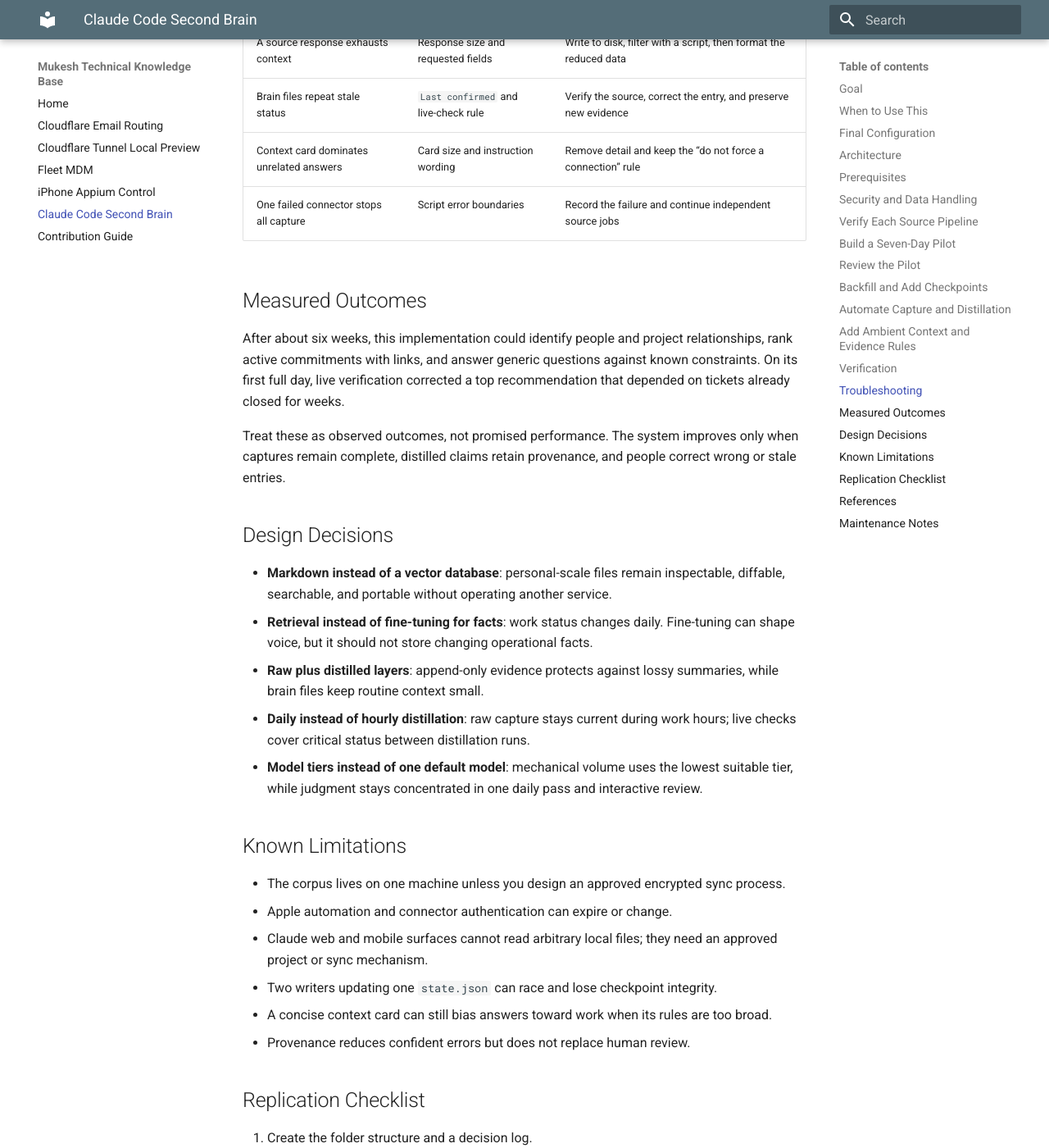
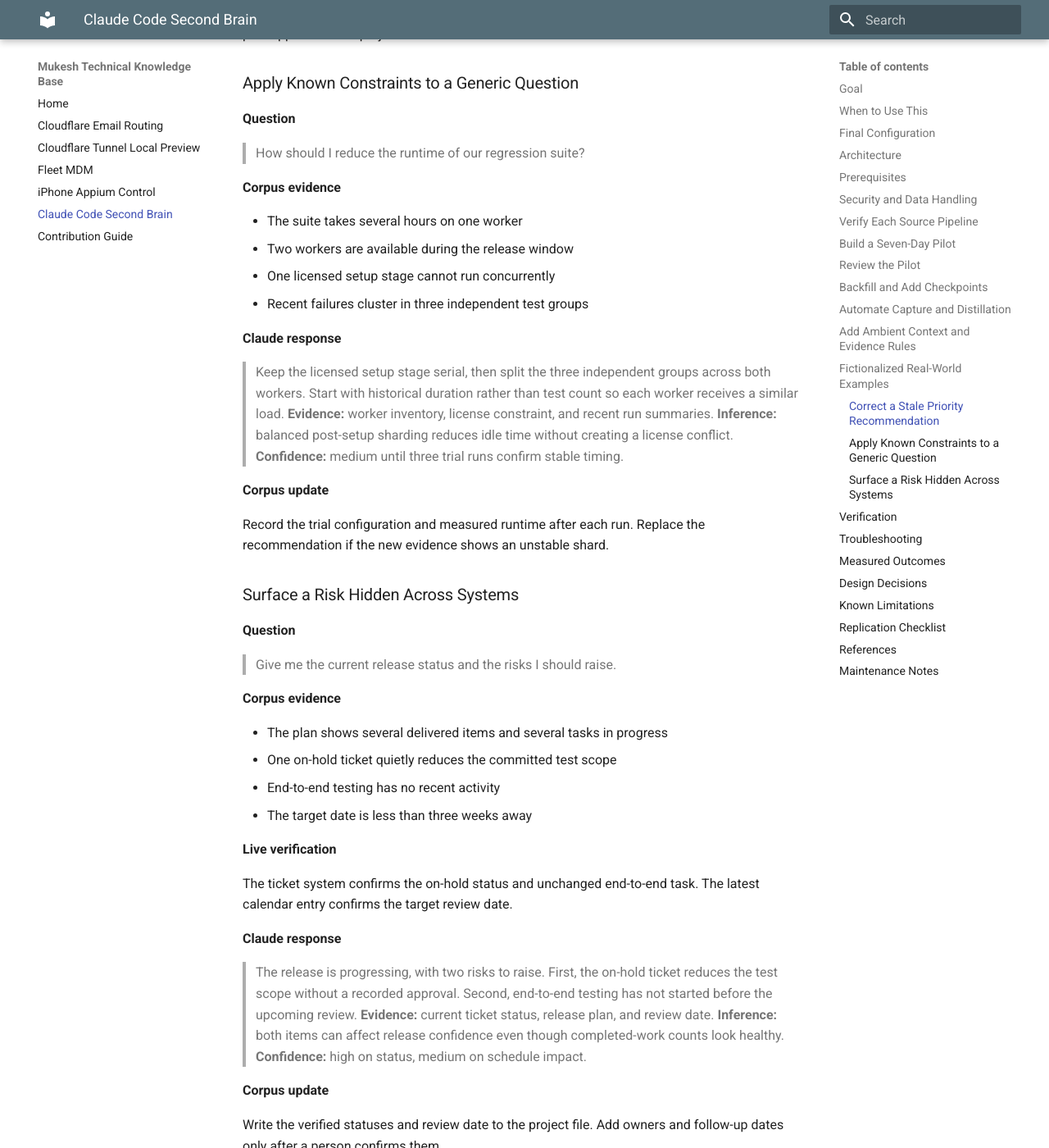
Before and after one commit to junocastiel/saashq-knowledge, an MkDocs documentation site: the page built from docs/claude-code-second-brain.md, in a window 1280 px wide and 1400 px high, scrolled down 10777 px. Shown: the whole window at 82% size. Built offline with MkDocs 1.6.1 and Material for MkDocs 9.7.7, drawn with Linux system fonts in a browser that asks for light colours; some of the changed text lies outside the part shown.

Commit message:
docs: add fictionalized second brain examples

```diff
--- a/docs/claude-code-second-brain.md
+++ b/docs/claude-code-second-brain.md
@@ -243,6 +243,80 @@
 
 When a live check contradicts the corpus, lead with the correction, answer from the current source, then update the related brain entry. This closes the stale-claim loop instead of allowing the nightly distillation to repeat an old assertion.
 
+## Fictionalized Real-World Examples
+
+The following examples are fictionalized composites, not transcripts. Names, project labels, ticket keys, dates, counts, links, and operational details are invented. They demonstrate the response pattern without exposing personal or company information.
+
+### Correct a Stale Priority Recommendation
+
+**Question**
+
+> What should I prioritize today?
+
+**Corpus evidence**
+
+- `SAMPLE-104` says a pull-request review blocks the release
+- The project file lists the review as the highest priority
+- `Last confirmed` is 16 days old
+
+**Live verification**
+
+The ticket system shows `SAMPLE-104` and its related task as completed more than a week ago. A newer raw entry shows that the regression plan still needs approval.
+
+**Claude response**
+
+> Prioritize the regression-plan review for Project Cedar. The corpus ranked the pull request first, but live verification shows both blocking tickets are complete. **Evidence:** current ticket status and yesterday's project update. **Inference:** the regression approval is now the remaining release dependency. **Confidence:** high.
+
+**Corpus update**
+
+Mark the old blockers complete, attach the current ticket evidence, and promote the regression-plan approval in the project file.
+
+### Apply Known Constraints to a Generic Question
+
+**Question**
+
+> How should I reduce the runtime of our regression suite?
+
+**Corpus evidence**
+
+- The suite takes several hours on one worker
+- Two workers are available during the release window
+- One licensed setup stage cannot run concurrently
+- Recent failures cluster in three independent test groups
+
+**Claude response**
+
+> Keep the licensed setup stage serial, then split the three independent groups across both workers. Start with historical duration rather than test count so each worker receives a similar load. **Evidence:** worker inventory, license constraint, and recent run summaries. **Inference:** balanced post-setup sharding reduces idle time without creating a license conflict. **Confidence:** medium until three trial runs confirm stable timing.
+
+**Corpus update**
+
+Record the trial configuration and measured runtime after each run. Replace the recommendation if the new evidence shows an unstable shard.
+
+### Surface a Risk Hidden Across Systems
+
+**Question**
+
+> Give me the current release status and the risks I should raise.
+
+**Corpus evidence**
+
+- The plan shows several delivered items and several tasks in progress
+- One on-hold ticket quietly reduces the committed test scope
+- End-to-end testing has no recent activity
+- The target date is less than three weeks away
+
+**Live verification**
+
+The ticket system confirms the on-hold status and unchanged end-to-end task. The latest calendar entry confirms the target review date.
+
+**Claude response**
+
+> The release is progressing, with two risks to raise. First, the on-hold ticket reduces the test scope without a recorded approval. Second, end-to-end testing has not started before the upcoming review. **Evidence:** current ticket status, release plan, and review date. **Inference:** both items can affect release confidence even though completed-work counts look healthy. **Confidence:** high on status, medium on schedule impact.
+
+**Corpus update**
+
+Write the verified statuses and review date to the project file. Add owners and follow-up dates only after a person confirms them.
+
 ## Verification
 
 The system is ready for routine use when all checks pass:
```
